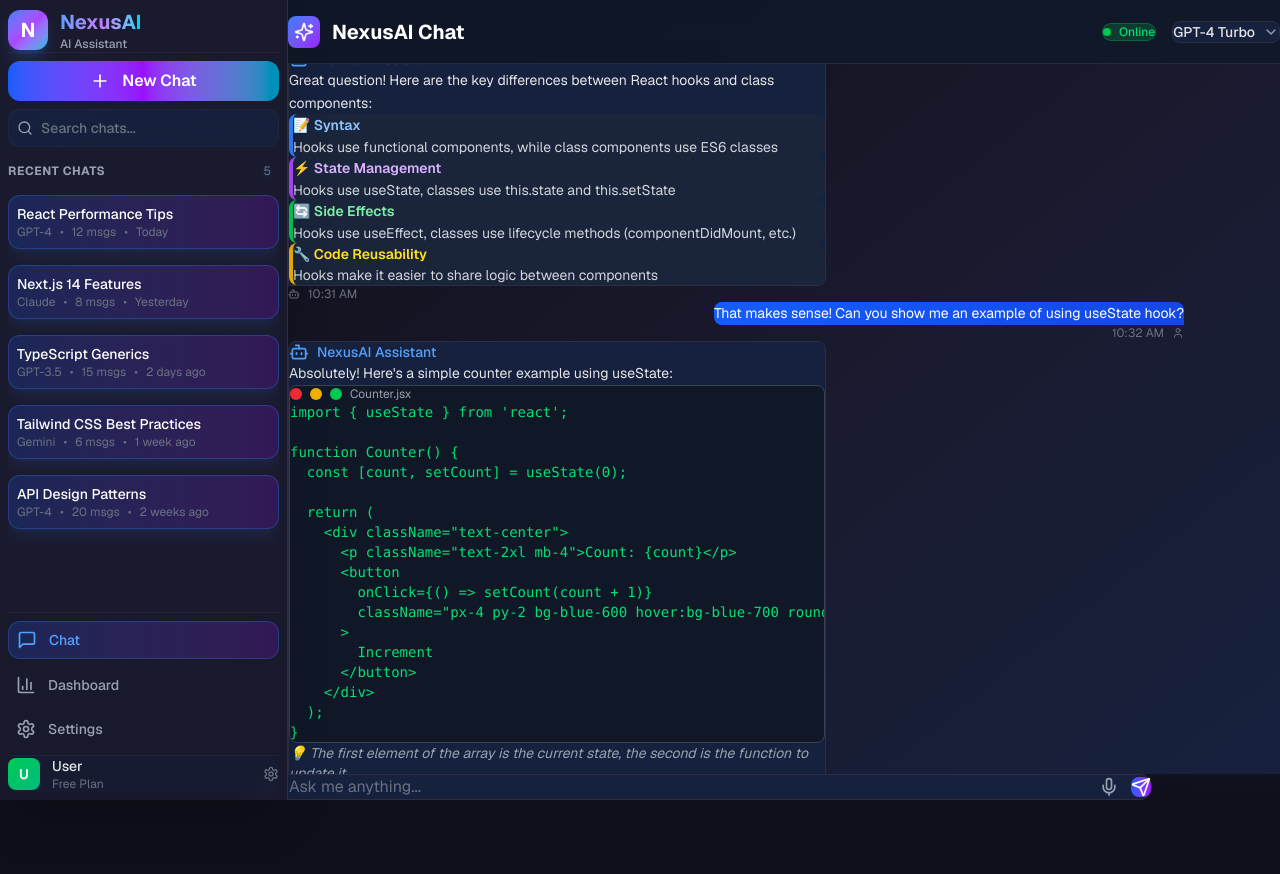
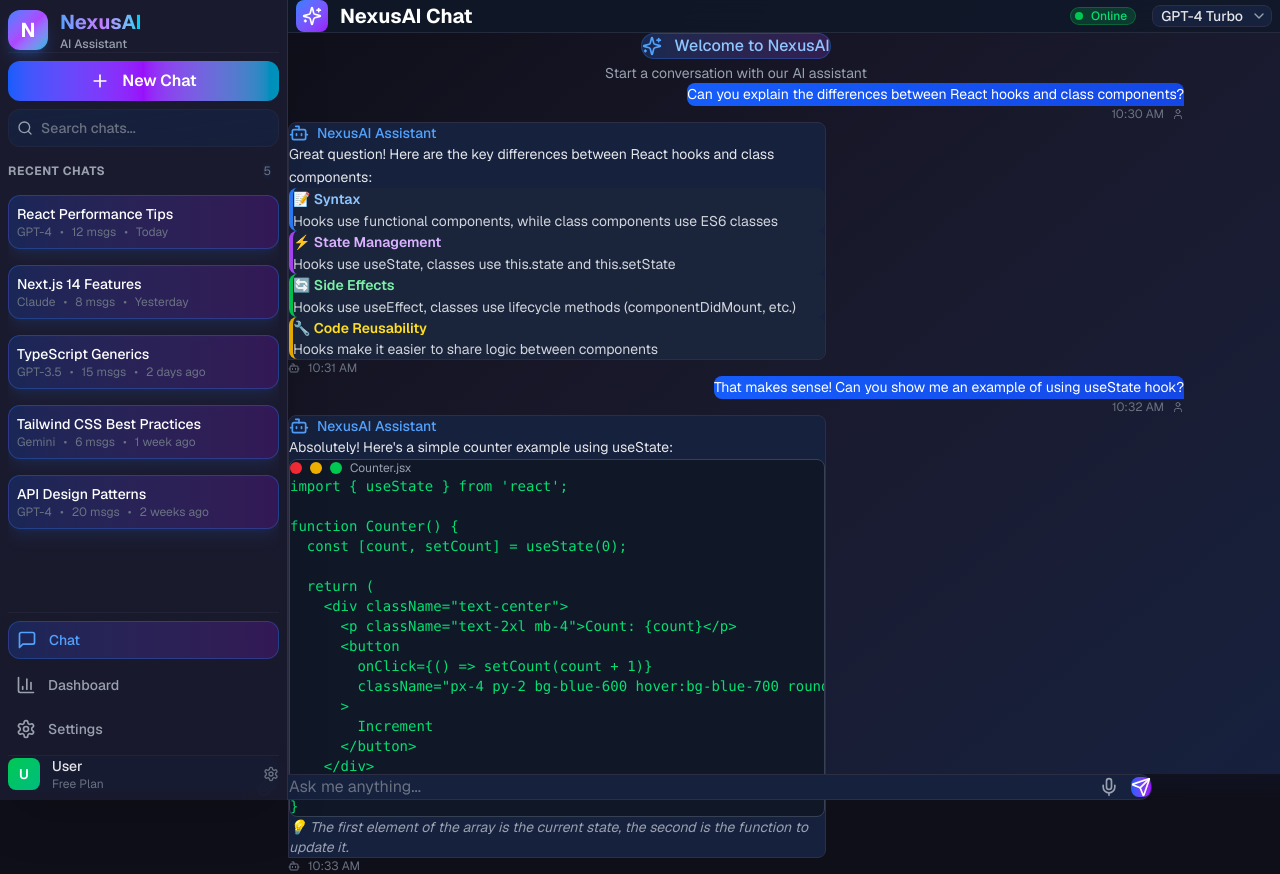
Before and after one commit to Ajay-singh-github/NexusAichat, a Next.js app: page /chat in a window 1280 px wide. Before the commit the page ends 800 px from the top, so only its background shows below. Built offline with nearby package versions, Linux system fonts and the light colour scheme.

Commit message:
fix alignment

```diff
--- a/app/chat/page.tsx
+++ b/app/chat/page.tsx
@@ -110,7 +110,7 @@ export default function ChatPage() {
     return (
         <div style={{ marginLeft: isOpen ? '288px' : '0' }} className="flex flex-col h-screen bg-gradient-to-br from-[#0f0f1a] via-[#1a1a2e] to-[#16213e] transition-all duration-300 lg:ml-72">
             {/* Header */}
-            <header className="sticky top-0 h-16 border-b border-gray-700/50 flex items-center justify-between px-6 lg:ml-72 bg-gray-900/80 backdrop-blur-md z-30 transition-all duration-300 ease-in-out">
+            <header style={{ paddingLeft: 8, paddingRight: 8 }} className="sticky top-0 h-16 border-b border-gray-700/50 flex items-center justify-between px-6 lg:ml-72 bg-gray-900/80 backdrop-blur-md z-30 transition-all duration-300 ease-in-out">
                 <div className="hidden lg:block">
                     <div className="flex items-center gap-3">
                         <div className="w-8 h-8 bg-gradient-to-br from-blue-500 to-purple-600 rounded-lg flex items-center justify-center">
@@ -120,7 +120,7 @@ export default function ChatPage() {
                     </div>
                 </div>
                 <div className="flex items-center gap-4">
-                    <div className="hidden sm:flex items-center gap-2 px-3 py-1 bg-green-500/20 border border-green-500/30 rounded-full">
+                    <div style={{ paddingLeft: 4, paddingRight: 8 }} className="hidden sm:flex items-center gap-2 px-3 py-1 bg-green-500/20 border border-green-500/30 rounded-full">
                         <div className="w-2 h-2 bg-green-500 rounded-full animate-pulse"></div>
                         <span className="text-xs text-green-400 font-medium">Online</span>
                     </div>
@@ -129,7 +129,8 @@ export default function ChatPage() {
             </header>
 
             {/* Messages Area */}
-            <main className="flex-1 overflow-y-auto lg:ml-72 pt-6 pb-32 transition-all duration-300 ease-in-out">
+            <div style={{ display: "flex", justifyContent: "center", alignItems: "center" }}>
+                <main  className="flex-1 overflow-y-auto lg:ml-72 pt-6 pb-32 transition-all duration-300 ease-in-out">
                     <div className="max-w-4xl mx-auto px-4 py-6">
                         {/* Welcome Message */}
                         <div className="text-center mb-8">
@@ -186,5 +187,6 @@ export default function ChatPage() {
                 {/* Message Input */}
                 <MessageInput />
             </div>
+        </div>
     );
 }
--- a/app/components/MessageInput.tsx
+++ b/app/components/MessageInput.tsx
@@ -7,7 +7,7 @@ export function MessageInput() {
     const [input, setInput] = useState('');
 
     return (
-        <div className="fixed bottom-0 left-0 right-0 lg:left-64 px-4 py-4 bg-gradient-to-t from-[var(--background)] to-[var(--background)]/80 backdrop-blur-sm">
+        <div  className="fixed bottom-0 left-0 right-0 lg:left-64 px-4 py-4 bg-gradient-to-t from-[var(--background)] to-[var(--background)]/80 backdrop-blur-sm">
             <div className="max-w-4xl mx-auto">
                 <div className="flex items-center gap-3 px-4 py-3 bg-[var(--card)] border border-[var(--border)] rounded-xl focus-within:border-[var(--primary)] transition-colors">
                     <button className="p-2 hover:bg-[var(--border)] rounded-lg transition-colors text-gray-400 hover:text-gray-200">
--- a/app/components/ModelSelector.tsx
+++ b/app/components/ModelSelector.tsx
@@ -45,6 +45,7 @@ export function ModelSelector() {
     return (
         <div className="relative">
             <button
+            style={{paddingLeft:8,paddingRight:4}}
                 onClick={() => setIsOpen(!isOpen)}
                 className="flex items-center gap-2 px-4 py-2 bg-[var(--card)] border border-[var(--border)] rounded-lg hover:bg-[var(--card)]/80 transition-colors"
             >
@@ -69,6 +70,7 @@ export function ModelSelector() {
                                 </div>
                                 {group.models.map((model) => (
                                     <button
+                                        style={{paddingLeft:8,paddingRight:4}}
                                         key={model.value}
                                         onClick={() => {
                                             setSelected(model);
```
Lines whose indentation alone changed are shown as unchanged.
